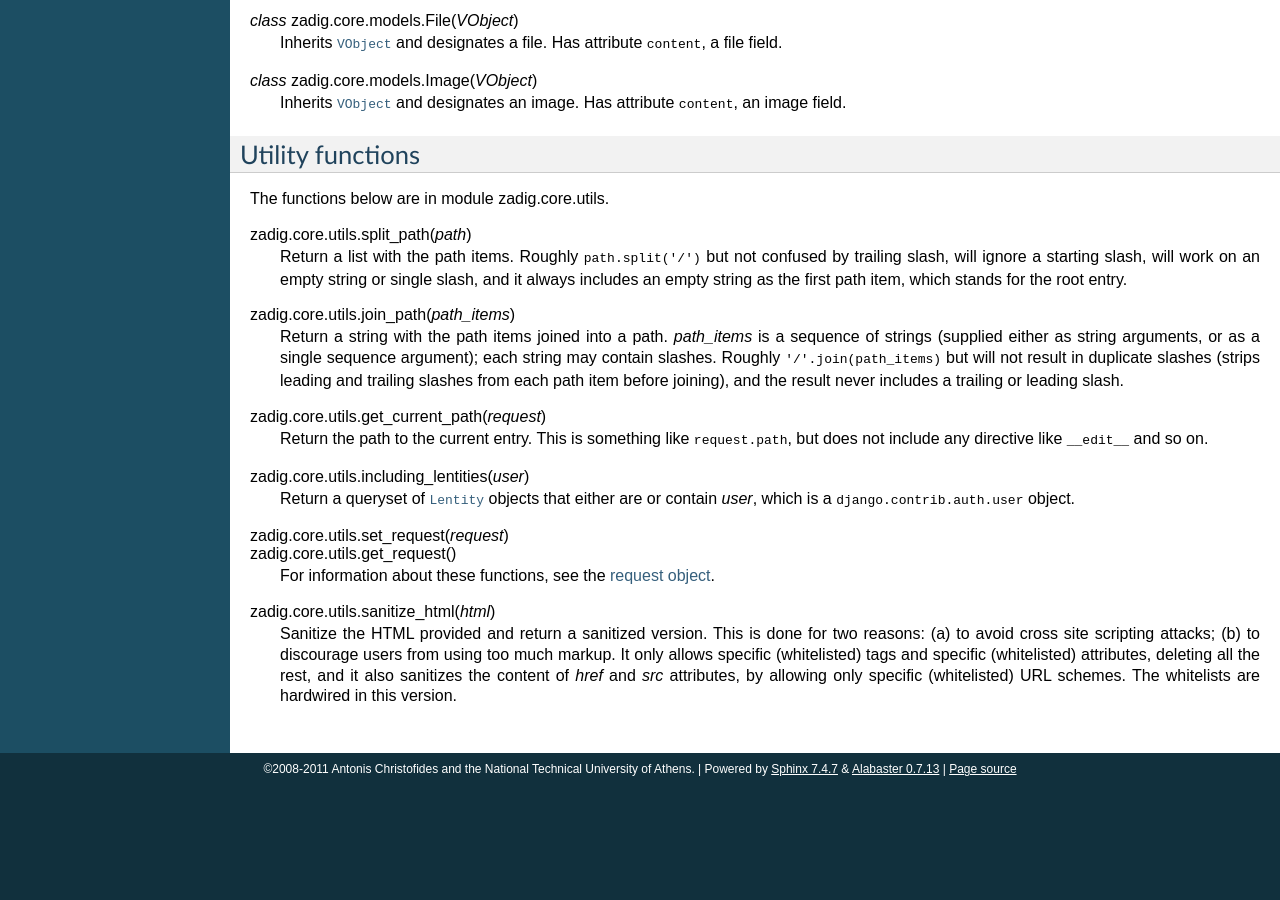
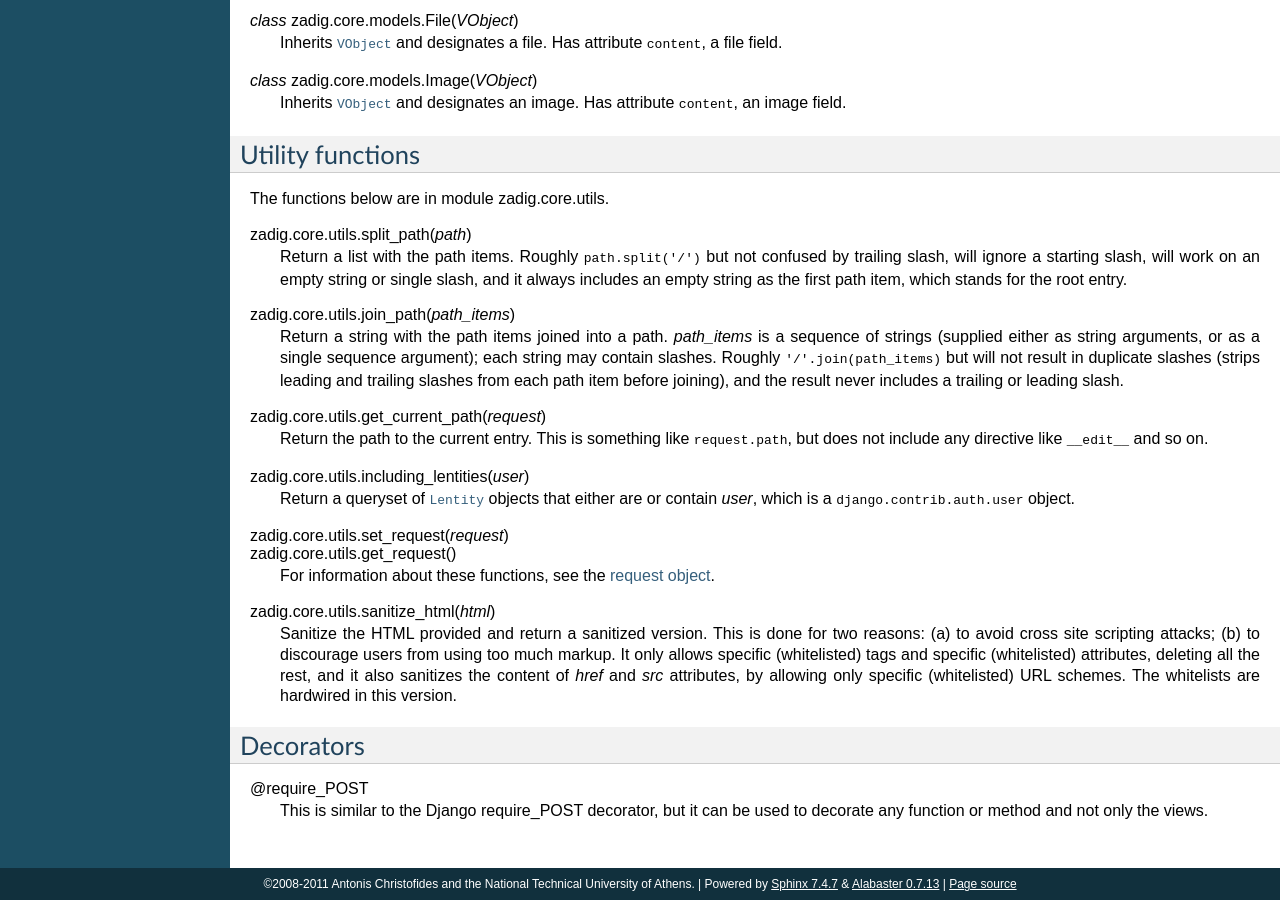
Before and after one commit to aptiko/zadig, a Sphinx documentation site: the page built from docs/api.txt, in a window 1280 px wide and 900 px high, scrolled down 8117 px. Built offline with Sphinx 7.4.7, drawn with Linux system fonts in a browser that asks for light colours; before the commit the page ends 8902 px from its top, so only the background shows below that; some of the changed text lies outside the part shown.

Commit message:
Document require_POST decorator

```diff
--- a/docs/api.txt
+++ b/docs/api.txt
@@ -764,3 +764,11 @@ The functions below are in module zadig.core.utils.
    deleting all the rest, and it also sanitizes the content of *href*
    and *src* attributes, by allowing only specific (whitelisted) URL
    schemes. The whitelists are hardwired in this version.
+
+Decorators
+==========
+
+.. decorator:: require_POST
+
+   This is similar to the Django require_POST decorator, but it can be
+   used to decorate any function or method and not only the views.
```
